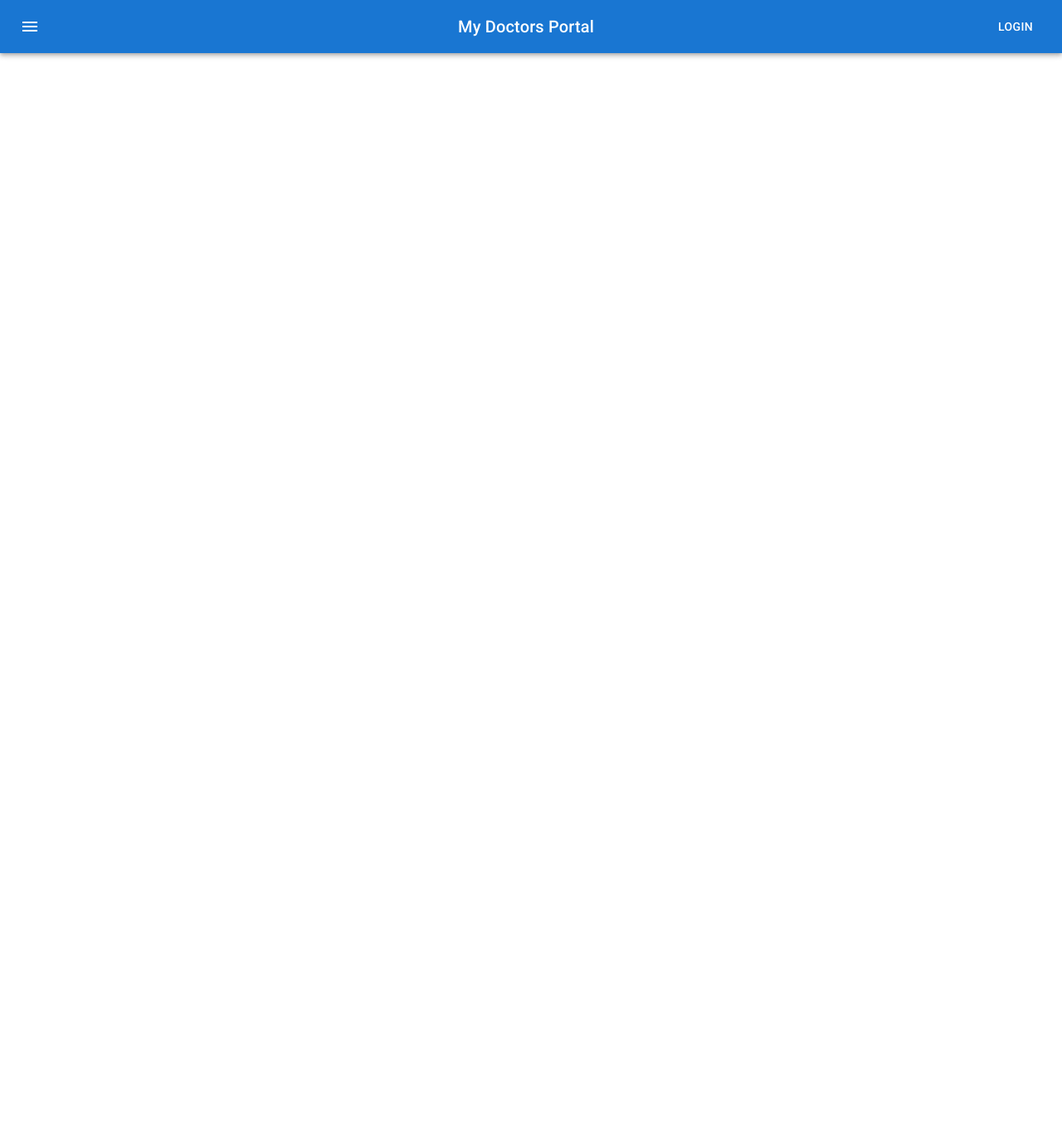
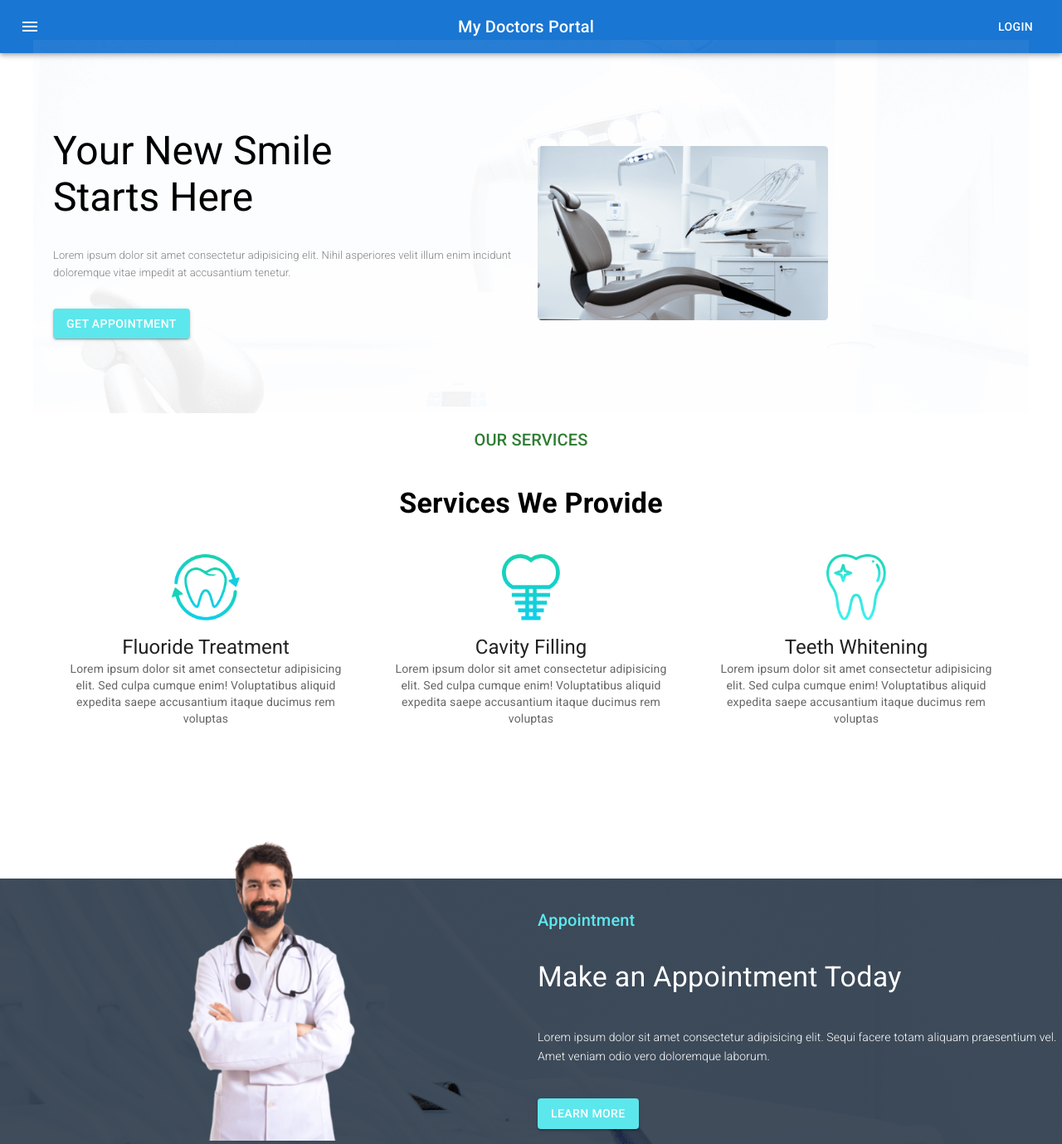
Before and after one commit to JamanRased/my-doctors-portal, a React (Create React App) app: page / in a window 1280 px wide. Shown: the whole page at 83% size. Before the commit the page ends 800 px from the top, so only its background shows below. Built offline with nearby package versions, Linux system fonts and the light colour scheme.

Commit message:
Service Section Complate

```diff
--- a/public/index.html
+++ b/public/index.html
@@ -28,7 +28,7 @@
       work correctly both with client-side routing and a non-root public URL.
       Learn how to configure a non-root public URL by running `npm run build`.
     -->
-    <title>React App</title>
+    <title>My Doctors Portal</title>
   </head>
   <body>
     <noscript>You need to enable JavaScript to run this app.</noscript>
--- /dev/null
+++ b/src/Pages/Home/AppointmentBanner/AppointmentBanner.js
@@ -0,0 +1,48 @@
+import React from 'react';
+import Box from '@mui/material/Box';
+import Grid from '@mui/material/Grid';
+import doctor from '../../../images/doctor.png'
+import bg from '../../../images/appointment-bg.png'
+import { Button, Typography } from '@mui/material';
+
+const appointmentBanner = {
+    background: `url(${bg})`,
+    backgroundColor: 'rgba(45, 58, 74, 0.9)',
+    backgroundBlendMode: 'darken, luminosity',
+    marginTop: 175
+}
+
+const AppointmentBanner = () => {
+    return (
+        <Box style={appointmentBanner} sx={{ flexGrow: 1 }}>
+            <Grid container spacing={2}>
+                <Grid item xs={12} md={6}>
+                    <img
+                        style={{ width: 400, marginTop: '-100px' }}
+                        src={doctor} alt="" />
+                </Grid>
+                <Grid item xs={12} md={6} sx={{
+                    display: 'flex',
+                    justifyContent: 'flex-start',
+                    alignItems: 'center',
+                    textAlign: 'left'
+                }}>
+                    <Box>
+                        <Typography variant="h6" sx={{ mb: 4 }} style={{ color: '#5CE7ED' }}>
+                            Appointment
+                        </Typography>
+                        <Typography variant="h4" style={{ color: 'white' }}>
+                            Make an Appointment Today
+                        </Typography>
+                        <Typography variant="h6" sx={{ my: 5 }} style={{ color: 'white', fontSize: 14, fontWeight: 300 }}>
+                            Lorem ipsum dolor sit amet consectetur adipisicing elit. Sequi facere totam aliquam praesentium vel. Amet veniam odio vero doloremque laborum.
+                        </Typography>
+                        <Button variant="contained" style={{ backgroundColor: '#5CE7ED' }}>Learn More</Button>
+                    </Box>
+                </Grid>
+            </Grid>
+        </Box>
+    );
+};
+
+export default AppointmentBanner;
--- /dev/null
+++ b/src/Pages/Home/Banner/Banner.js
@@ -0,0 +1,45 @@
+import React from 'react';
+import Grid from '@mui/material/Grid';
+import chair from '../../../images/chair.png';
+import bg from '../../../images/bg.png';
+import { Typography, Button, Container } from '@mui/material';
+import Box from '@mui/material/Box';
+
+
+const bannerBg = {
+    background: `url(${bg})`,
+
+}
+
+const verticalCenter = {
+    display: 'flex',
+    alignItems: 'center',
+    height: 450
+}
+
+const Banner = () => {
+    return (
+        <Container style={bannerBg} sx={{ flexGrow: 1 }}>
+            <Grid container spacing={2}>
+                <Grid item style={{ ...verticalCenter, textAlign: 'left' }} xs={12} md={6}>
+                    <Box>
+                        <Typography variant="h3">
+                            Your New Smile <br />
+                            Starts Here
+                        </Typography>
+                        <Typography variant="h6" sx={{ my: 4, fontSize: 13, fontWeight: 300, color: 'gray' }}>
+                            Lorem ipsum dolor sit amet consectetur adipisicing elit. Nihil asperiores velit illum enim incidunt doloremque vitae impedit at accusantium tenetur.
+                        </Typography>
+                        <Button variant="contained" style={{ backgroundColor: '#5CE7ED' }}>Get Appointment</Button>
+                    </Box>
+                </Grid>
+                <Grid item xs={12} md={6} style={verticalCenter} >
+                    <img style={{ width: '350px' }} src={chair} alt="" />
+                </Grid>
+
+            </Grid>
+        </Container>
+    );
+};
+
+export default Banner;
--- a/src/Pages/Home/Home/Home.js
+++ b/src/Pages/Home/Home/Home.js
@@ -1,11 +1,17 @@
 import React from 'react';
 import Navigation from '../../Shared/Navigation/Navigation';
+import AppointmentBanner from '../AppointmentBanner/AppointmentBanner';
+import Banner from '../Banner/Banner'
+import Services from '../Services/Services';
 
 
 const Home = () => {
     return (
         <div>
             <Navigation></Navigation>
+            <Banner></Banner>
+            <Services></Services>
+            <AppointmentBanner></AppointmentBanner>
 
         </div>
     );
--- /dev/null
+++ b/src/Pages/Home/Service/Service.js
@@ -0,0 +1,32 @@
+import React from 'react';
+import Grid from '@mui/material/Grid';
+import Card from '@mui/material/Card';
+import CardContent from '@mui/material/CardContent';
+import CardMedia from '@mui/material/CardMedia';
+import Typography from '@mui/material/Typography';
+
+const Service = (props) => {
+    const { name, description, img } = props.service;
+    return (
+        <Grid item xs={4} sm={4} md={4}>
+            <Card sx={{ minWidth: 275, border: 0, boxShadow: 0 }}>
+                <CardMedia
+                    component="img"
+                    style={{ width: 'auto', height: '80px', margin: '0 auto' }}
+                    image={img}
+                    alt="green iguana"
+                />
+                <CardContent>
+                    <Typography variant="h5" component="div">
+                        {name}
+                    </Typography>
+                    <Typography variant="body2" color="text.secondary">
+                        {description}
+                    </Typography>
+                </CardContent>
+            </Card>
+        </Grid>
+    );
+};
+
+export default Service;
--- /dev/null
+++ b/src/Pages/Home/Services/Services.js
@@ -0,0 +1,53 @@
+import React from 'react';
+import Box from '@mui/material/Box';
+import Grid from '@mui/material/Grid';
+import { Container } from '@mui/material';
+import Typography from '@mui/material/Typography';
+import Service from './../Service/Service';
+import fluoride from '../../../images/fluoride.png';
+import cavity from '../../../images/cavity.png';
+import whitening from '../../../images/whitening.png';
+
+const services = [
+    {
+        name: 'Fluoride Treatment',
+        description: 'Lorem ipsum dolor sit amet consectetur adipisicing elit. Sed culpa cumque enim! Voluptatibus aliquid expedita saepe accusantium itaque ducimus rem voluptas',
+        img: fluoride
+    },
+    {
+        name: 'Cavity Filling',
+        description: 'Lorem ipsum dolor sit amet consectetur adipisicing elit. Sed culpa cumque enim! Voluptatibus aliquid expedita saepe accusantium itaque ducimus rem voluptas',
+        img: cavity
+    },
+    {
+        name: 'Teeth Whitening',
+        description: 'Lorem ipsum dolor sit amet consectetur adipisicing elit. Sed culpa cumque enim! Voluptatibus aliquid expedita saepe accusantium itaque ducimus rem voluptas',
+        img: whitening
+    }
+]
+
+
+const Services = () => {
+    return (
+        <Box sx={{ flexGrow: 1 }}>
+            <Container>
+                <Typography sx={{ fontWeight: 500, m: 2, color: 'success.main' }} variant="h6" component="div">
+                    OUR SERVICES
+                </Typography>
+                <Typography sx={{ fontWeight: 600, m: 5 }} variant="h4" component="div">
+                    Services We Provide
+                </Typography>
+                <Grid container spacing={{ xs: 2, md: 3 }} columns={{ xs: 4, sm: 8, md: 12 }}>
+                    {
+                        services.map(service => <Service
+                            key={service.name}
+                            service={service}
+                        ></Service>)
+                    }
+                </Grid>
+            </Container>
+        </Box>
+    );
+};
+
+export default Services;
```
